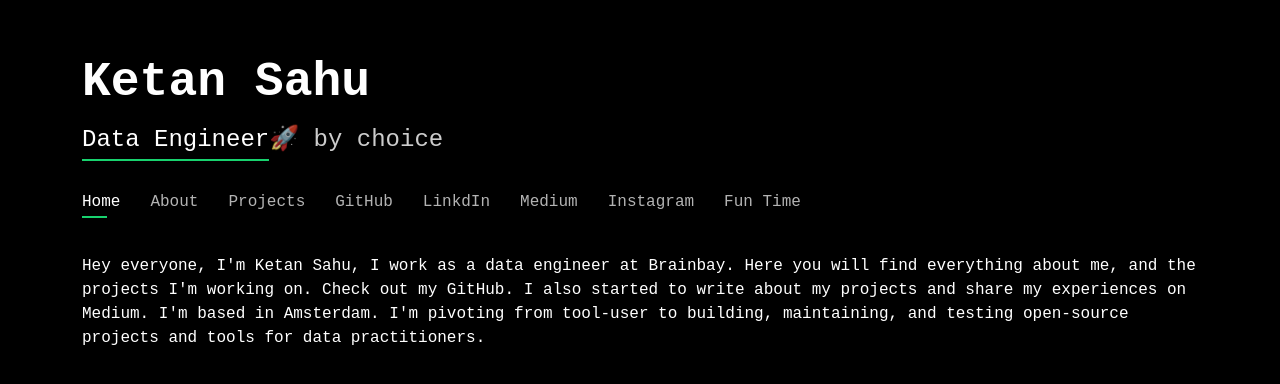
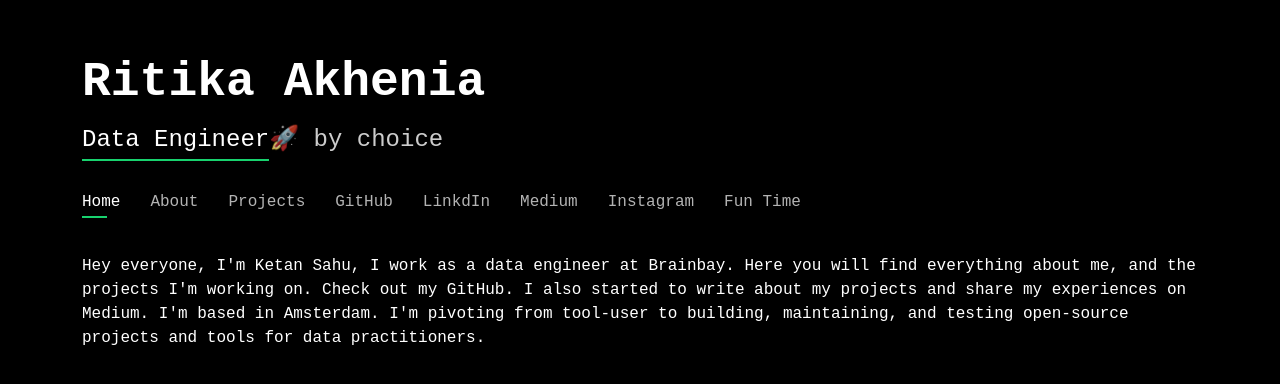
Before and after one commit to rakheni/rakheni.github.io, a plain HTML site: page index.html in a window 1280 px wide. Shown: the part 176-560 px from the top of the page. Drawn offline with Linux system fonts and the light colour scheme.

Commit message:
Update index.html

```diff
--- a/index.html
+++ b/index.html
@@ -36,7 +36,7 @@
     <header id="header">
         <div class="container">
 
-            <h1><a href="index.html">Ketan Sahu</a></h1>
+            <h1><a href="index.html">Ritika Akhenia</a></h1>
             <!-- Uncomment below if you prefer to use an image logo -->
             <!-- <a href="index.html" class="mr-auto"><img src="image.jpg" alt="" class="img-fluid"></a> -->
             <h2><span>Data Engineer</span>🚀 by choice </h2>
```
